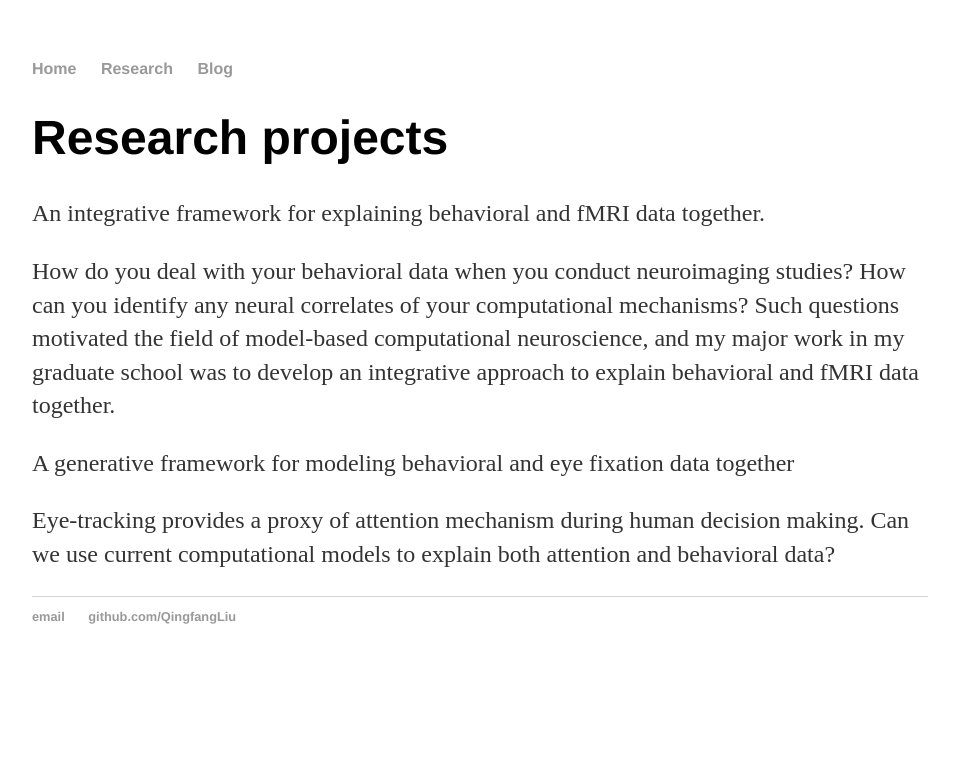
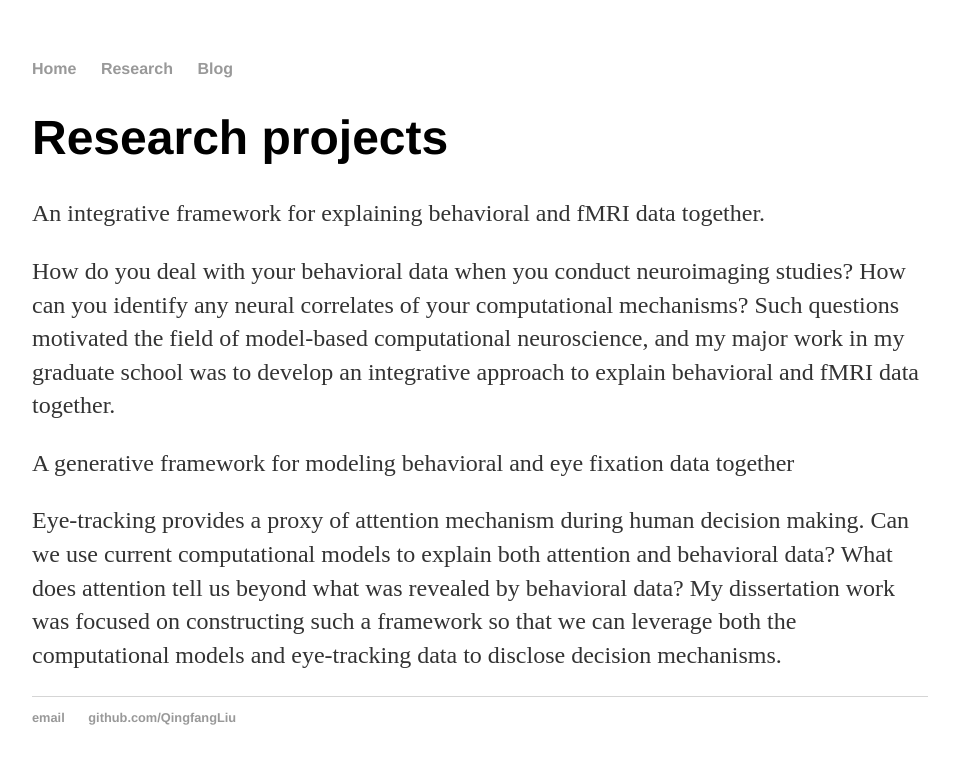
Before and after one commit to QingfangLiu/qingfangliu.github.io, a Jekyll site: the page built from Research/index.html, in a window 1280 px wide. Shown: the top 764 px of the page, without its empty margins (160-1119 px from the left). Built offline with Jekyll 4.4.1, drawn with Linux system fonts in a browser that asks for light colours.

Commit message:
Update index.html

```diff
--- a/Research/index.html
+++ b/Research/index.html
@@ -14,6 +14,6 @@ title: Research
 
 	<p> A generative framework for modeling behavioral and eye fixation data together
 	</p>
-	<p> Eye-tracking provides a proxy of attention mechanism during human decision making. Can we use current computational models to explain both attention and behavioral data?
+	<p> Eye-tracking provides a proxy of attention mechanism during human decision making. Can we use current computational models to explain both attention and behavioral data? What does attention tell us beyond what was revealed by behavioral data? My dissertation work was focused on constructing such a framework so that we can leverage both the computational models and eye-tracking data to disclose decision mechanisms.
 	</p>
 	</div>
```
